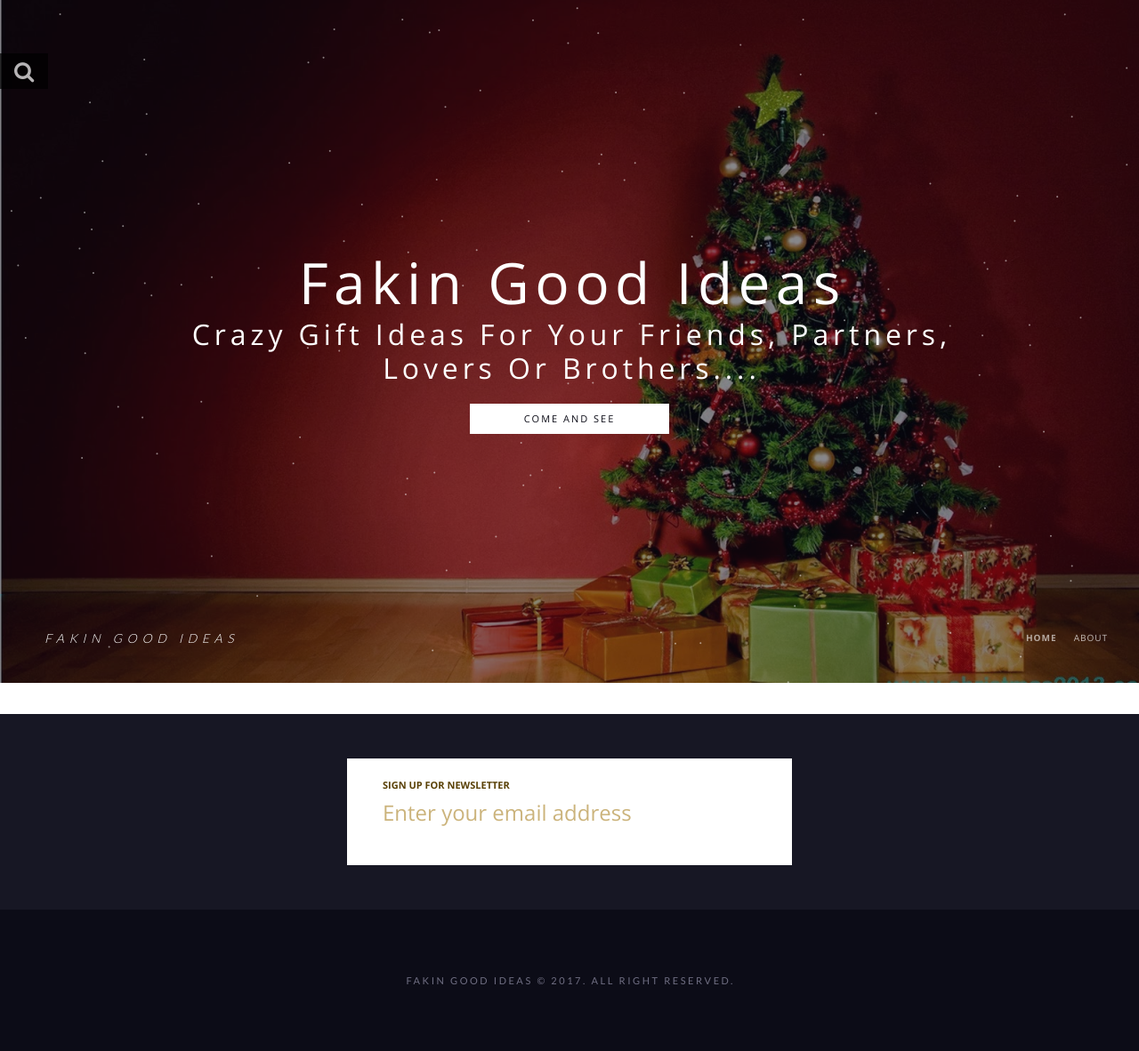
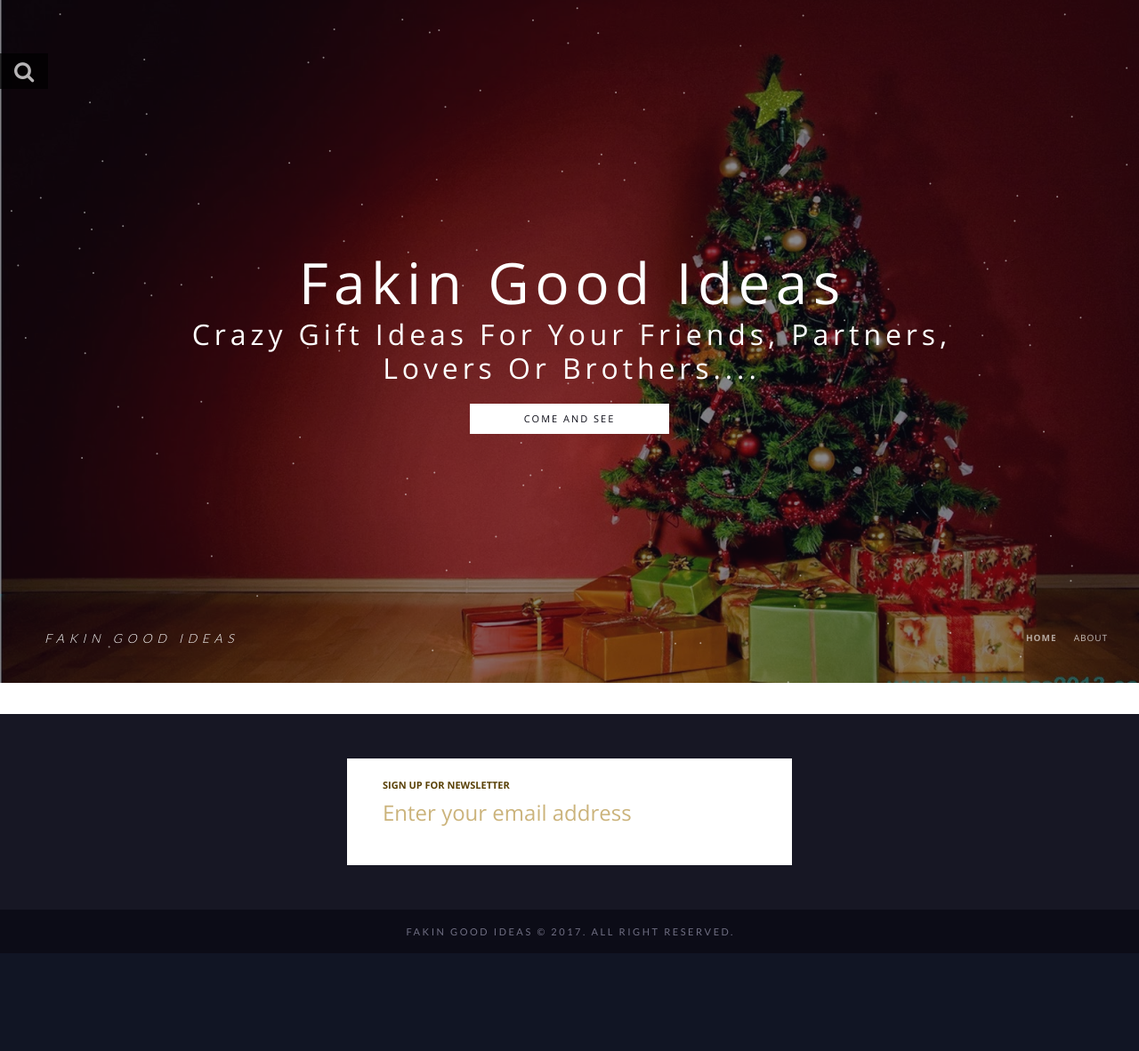
Before and after one commit to mackevicius1988/ideas, a Laravel app: page / in a window 1280 px wide. Shown: the whole page at 89% size. After the commit the page ends 1072 px from the top, so only its background shows below. Run offline with Laravel 8, Linux system fonts and the light colour scheme; data that the repository does not hold is empty; settings files or empty folders that the repository lacks are supplied; some libraries are stand-ins or nearby versions.

Commit message:
ccxzcvzxczx

```diff
--- a/resources/views/welcome.blade.php
+++ b/resources/views/welcome.blade.php
@@ -480,7 +480,7 @@
                 <div data-type="message" class="cd-response cd-response-notification">Hey! Notification message here</div>
             </div>
 
-            <div class="footer-bottom">
+            <div class="footer-bottom" style="padding: 5px">
                 <!-- Copyright -->
                 <a class="footer-bottom-text font-second" href="" target="_blank">Fakin good ideas © 2017. All Right
                     Reserved.</a>
```
Also changed, not shown: public/js/newsletter/main.js (line endings or trailing spaces).
